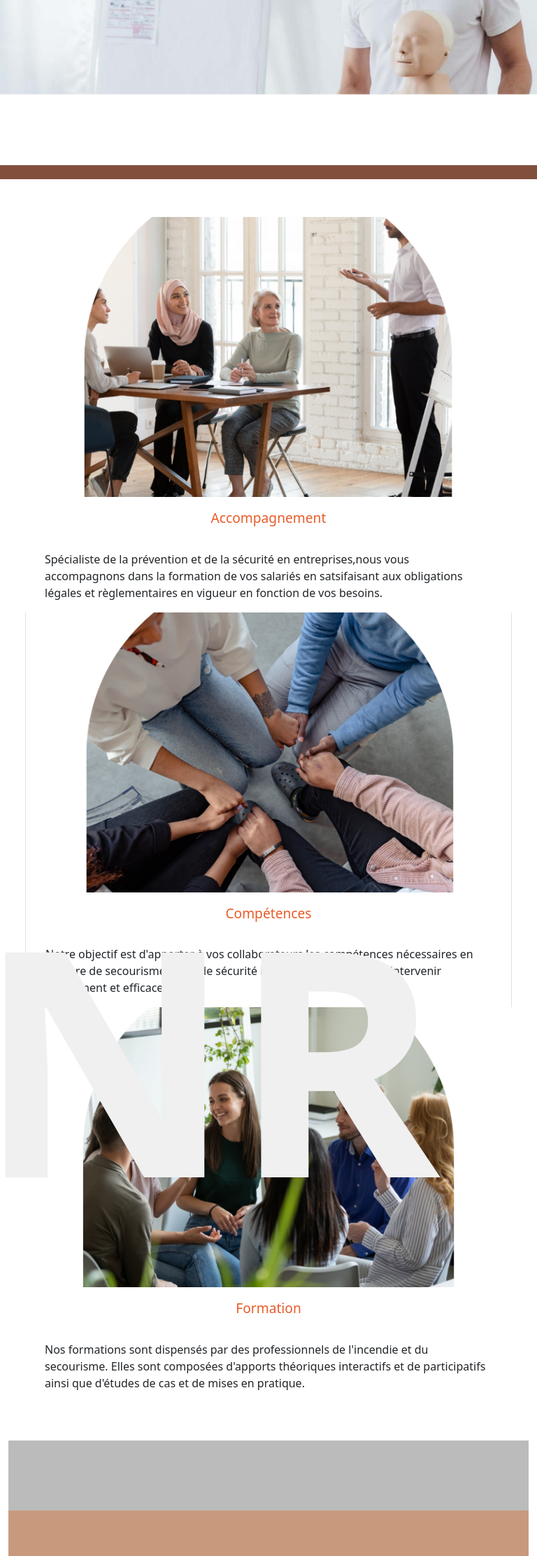
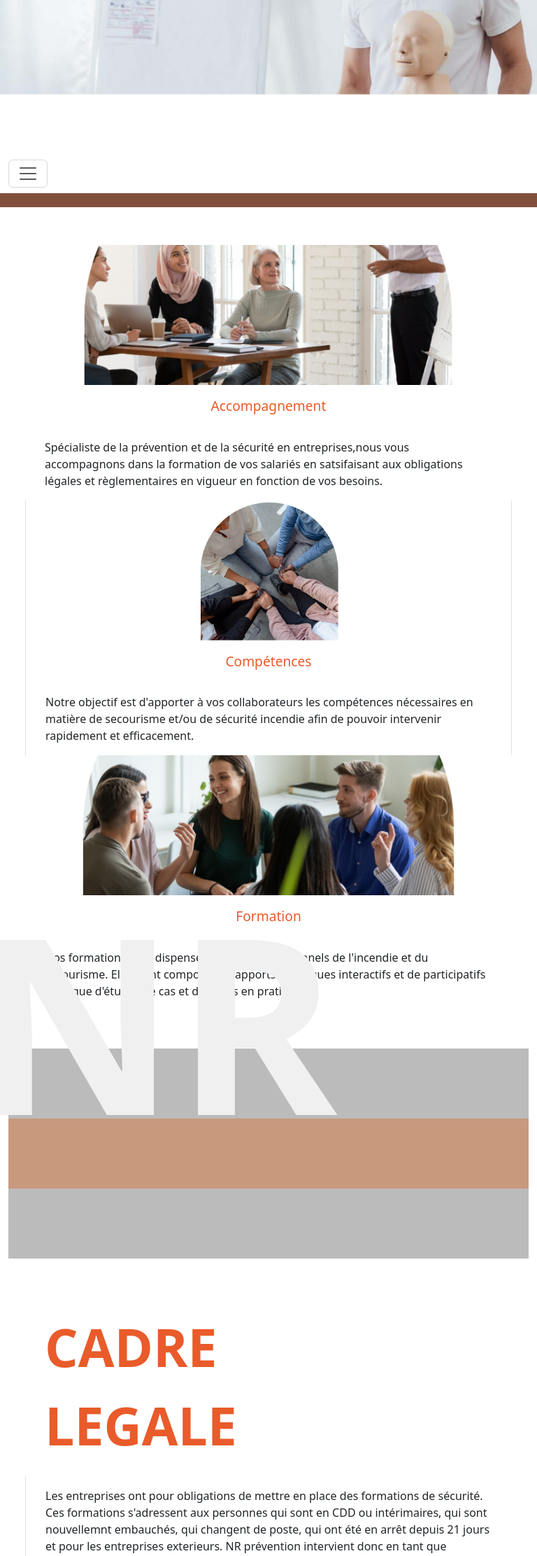
Before and after one commit to TheMaxium69/NRPrevention-SiteWeb, a PHP site: page / in a window 768 px wide; the page is wider, and only the part inside the window is pictured. Shown: the part 280-2503 px from the top of that part at 70% size. Run offline with PHP 8.4, Linux system fonts and the light colour scheme.

Commit message:
Update css responsive index et navbar

```diff
--- a/composant/navbar.phtml
+++ b/composant/navbar.phtml
@@ -24,9 +24,14 @@
 <?php } ?>
 
 <nav class="navbar navbar-expand-lg bg-body-tertiary">
-  <div class="container-fluid">
-    <div class="collapse navbar-collapse justify-content-evenly" id="navbarNav">
-      <ul class="navbar-nav ">
+    <div class="container-fluid">
+        <button class="navbar-toggler" type="button" data-bs-toggle="collapse" data-bs-target="#navbarNav"
+                aria-controls="navbarNav" aria-expanded="false" aria-label="Toggle navigation">
+            <span class="navbar-toggler-icon"></span>
+        </button>
+
+        <div class="collapse navbar-collapse justify-content-evenly" id="navbarNav">
+            <ul class="navbar-nav ">
         <li class="nav-item">
           <a class="nav-link <?php if ($page == 1) {
                                 echo "active";
--- a/css/index.css
+++ b/css/index.css
@@ -33,18 +33,36 @@ body {
 #sectionCL .h2NR:before {
     text-transform: uppercase;
     font-weight: bold;
-    font-size: 450px;
     color: rgb(240, 240, 240);
     position: absolute;
     left: -33px;
     z-index: 1;
     min-width: 1100px;
-    top: 1450px;
+}
+
+@media screen and (min-width: 768px) and (max-width: 1470px) {
+    #sectionCL .h2NR:before {
+        top: 1475px;
+        font-size: 350px;
+
+    }
+}
+
+@media screen and (min-width: 1471px) {
+    #sectionCL .h2NR:before {
+        top: 1450px;
+        font-size: 450px;
+    }
 }
 
 #sectionCL #h2CL {
     position: relative;
     z-index: 2;
+}
+
+#sectionCL .fontCadreLegale {
+    font-size: 75px;
+    font-weight: bold;
 }
 
 .rectangledesign {
@@ -70,11 +88,22 @@ body {
 }
 
 .fontFormations {
-    font-size: 100px;
     font-weight: bold;
     position: relative;
     left: 70px;
     color: rgb(115, 115, 115);
+}
+
+@media screen and (min-width: 768px) and (max-width: 1470px) {
+    .fontFormations {
+        font-size: 60px;
+    }
+}
+
+@media screen and (min-width: 1471px) {
+    .fontFormations {
+        font-size: 100px;
+    }
 }
 
 
@@ -97,26 +126,60 @@ body {
 
 .img1 {
     background: url(../assets/deggr.png);
-    height: 400px;
     background-size: 80%;
     background-position: center;
     background-repeat: no-repeat;
 }
 
+@media screen and (min-width: 400px) and (max-width: 991px) {
+    .img1 {
+        height: 200px;
+    }
+}
+
+@media screen and (min-width: 992px) {
+    .img1 {
+        height: 400px;
+    }
+}
+
 .img2 {
     background: url(../assets/iohni.png);
-    height: 400px;
+    background-position: center;
+    background-repeat: no-repeat;
+}
+
+@media screen and (min-width: 400px) and (max-width: 991px) {
+    .img2 {
+        background-size: 30%;
+        height: 200px;
+    }
+}
+
+@media screen and (min-width: 992px) {
+    .img2 {
+        background-size: 80%;
+        height: 400px;
+    }
+}
+
+.img3 {
+    background: url(../assets/sqfze.png);
     background-size: 80%;
     background-position: center;
     background-repeat: no-repeat;
 }
 
-.img3 {
-    background: url(../assets/sqfze.png);
-    height: 400px;
-    background-size: 80%;
-    background-position: center;
-    background-repeat: no-repeat;
+@media screen and (min-width: 400px) and (max-width: 991px) {
+    .img3 {
+        height: 200px;
+    }
+}
+
+@media screen and (min-width: 992px) {
+    .img3 {
+        height: 400px;
+    }
 }
 
 .imgF1 {
@@ -156,13 +219,13 @@ body {
 }
 
 
-.calendrier-block{
+.calendrier-block {
     display: flex;
     justify-content: space-around;
     margin-top: 50px;
 }
 
-.calendrier-block1 img{
+.calendrier-block1 img {
     height: 100px;
 }
 
@@ -171,7 +234,7 @@ body {
     align-items: center;
 }
 
-.calendrier-block2 img{
+.calendrier-block2 img {
     height: 100px;
 }
 
@@ -180,7 +243,7 @@ body {
     align-items: center;
 }
 
-.calendrier-block h3{
+.calendrier-block h3 {
     display: flex;
     flex-direction: row;
     margin-left: 100px;
--- a/css/navbar.css
+++ b/css/navbar.css
@@ -32,9 +32,24 @@ header li img{
 }
 
 .logo-header{
-    width: 280px;
-    height: 100px;
+
 }
+
+@media screen and (min-width: 400px) and (max-width: 991px) {
+    .logo-header {
+        width: 140px;
+        height: 50px;
+        margin-top: 1%;
+    }
+}
+
+@media screen and (min-width: 992px) {
+    .logo-header {
+        width: 280px;
+        height: 100px;
+    }
+}
+
 
 #displayback{
     background-image: url("../assets/entete.png");
@@ -65,3 +80,19 @@ header li img{
 .bg-body-tertiary{
     --bs-bg-opacity: 0;
 }
+
+/* Ajoutez ces styles à votre feuille de style CSS */
+@media screen and (max-width: 1155px) {
+    .navbar-nav {
+        flex-direction: column;
+        text-align: center;
+    }
+
+    .navbar-nav li {
+        margin: 15px 0;
+    }
+
+    .navbar-collapse {
+        text-align: center;
+    }
+}
```
